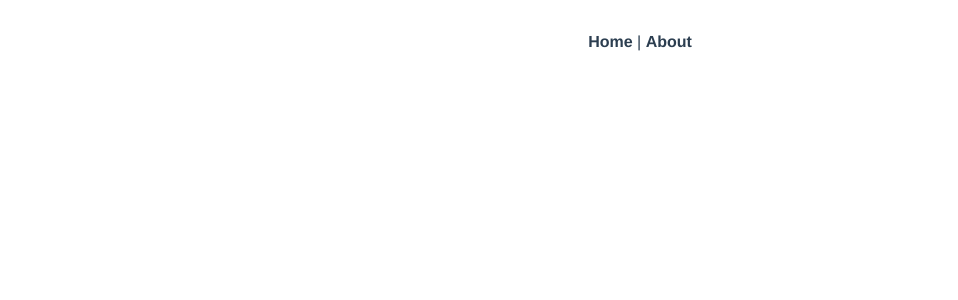
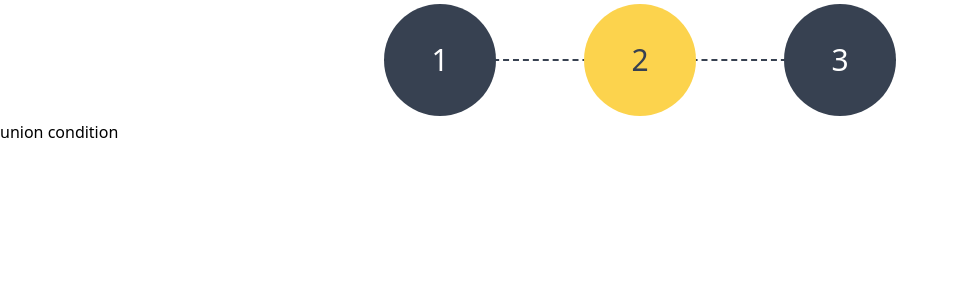
Before and after one commit to dawalberto/Jjoin, a Vue app: page /#/screen2 in a window 1280 px wide. Before the commit this address led to /#/screen1. Shown: the top 300 px of the page, without its empty margins (0-958 px from the left). Built offline with nearby package versions, Linux system fonts and the light colour scheme.

Commit message:
nav steps works and created screens

```diff
--- a/public/index.html
+++ b/public/index.html
@@ -7,7 +7,7 @@
     <link rel="icon" href="<%= BASE_URL %>favicon.ico">
     <title><%= htmlWebpackPlugin.options.title %></title>
   </head>
-  <body>
+  <body style="background-color: white;">
     <noscript>
       <strong>We're sorry but <%= htmlWebpackPlugin.options.title %> doesn't work properly without JavaScript enabled. Please enable it to continue.</strong>
     </noscript>
--- a/src/App.vue
+++ b/src/App.vue
@@ -1,32 +1,15 @@
 <template>
-  <div id="app">
-    <div id="nav">
-      <router-link to="/">Home</router-link> |
-      <router-link to="/about">About</router-link>
-    </div>
+  <div id="app" class="flex flex-col m-auto h-screen max-w-screen-2xl">
+    <nav-steps />
     <router-view />
   </div>
 </template>
 
-<style>
-#app {
-  font-family: Avenir, Helvetica, Arial, sans-serif;
-  -webkit-font-smoothing: antialiased;
-  -moz-osx-font-smoothing: grayscale;
-  text-align: center;
-  color: #2c3e50;
+<script>
+import NavSteps from './components/NavSteps.vue'
+export default {
+  components: { NavSteps }
 }
+</script>
 
-#nav {
-  padding: 30px;
-}
-
-#nav a {
-  font-weight: bold;
-  color: #2c3e50;
-}
-
-#nav a.router-link-exact-active {
-  color: #42b983;
-}
-</style>
+<style></style>
--- a/src/components/HelloWorld.vue
+++ /dev/null
@@ -1,130 +0,0 @@
-<template>
-  <div class="hello">
-    <h1>{{ msg }}</h1>
-    <p>
-      For a guide and recipes on how to configure / customize this project,<br />
-      check out the
-      <a href="https://cli.vuejs.org" target="_blank" rel="noopener"
-        >vue-cli documentation</a
-      >.
-    </p>
-    <h3>Installed CLI Plugins</h3>
-    <ul>
-      <li>
-        <a
-          href="https://github.com/vuejs/vue-cli/tree/dev/packages/%40vue/cli-plugin-babel"
-          target="_blank"
-          rel="noopener"
-          >babel</a
-        >
-      </li>
-      <li>
-        <a
-          href="https://github.com/vuejs/vue-cli/tree/dev/packages/%40vue/cli-plugin-router"
-          target="_blank"
-          rel="noopener"
-          >router</a
-        >
-      </li>
-      <li>
-        <a
-          href="https://github.com/vuejs/vue-cli/tree/dev/packages/%40vue/cli-plugin-vuex"
-          target="_blank"
-          rel="noopener"
-          >vuex</a
-        >
-      </li>
-      <li>
-        <a
-          href="https://github.com/vuejs/vue-cli/tree/dev/packages/%40vue/cli-plugin-eslint"
-          target="_blank"
-          rel="noopener"
-          >eslint</a
-        >
-      </li>
-    </ul>
-    <h3>Essential Links</h3>
-    <ul>
-      <li>
-        <a href="https://vuejs.org" target="_blank" rel="noopener">Core Docs</a>
-      </li>
-      <li>
-        <a href="https://forum.vuejs.org" target="_blank" rel="noopener"
-          >Forum</a
-        >
-      </li>
-      <li>
-        <a href="https://chat.vuejs.org" target="_blank" rel="noopener"
-          >Community Chat</a
-        >
-      </li>
-      <li>
-        <a href="https://twitter.com/vuejs" target="_blank" rel="noopener"
-          >Twitter</a
-        >
-      </li>
-      <li>
-        <a href="https://news.vuejs.org" target="_blank" rel="noopener">News</a>
-      </li>
-    </ul>
-    <h3>Ecosystem</h3>
-    <ul>
-      <li>
-        <a href="https://router.vuejs.org" target="_blank" rel="noopener"
-          >vue-router</a
-        >
-      </li>
-      <li>
-        <a href="https://vuex.vuejs.org" target="_blank" rel="noopener">vuex</a>
-      </li>
-      <li>
-        <a
-          href="https://github.com/vuejs/vue-devtools#vue-devtools"
-          target="_blank"
-          rel="noopener"
-          >vue-devtools</a
-        >
-      </li>
-      <li>
-        <a href="https://vue-loader.vuejs.org" target="_blank" rel="noopener"
-          >vue-loader</a
-        >
-      </li>
-      <li>
-        <a
-          href="https://github.com/vuejs/awesome-vue"
-          target="_blank"
-          rel="noopener"
-          >awesome-vue</a
-        >
-      </li>
-    </ul>
-  </div>
-</template>
-
-<script>
-export default {
-  name: 'HelloWorld',
-  props: {
-    msg: String
-  }
-}
-</script>
-
-<!-- Add "scoped" attribute to limit CSS to this component only -->
-<style scoped>
-h3 {
-  margin: 40px 0 0;
-}
-ul {
-  list-style-type: none;
-  padding: 0;
-}
-li {
-  display: inline-block;
-  margin: 0 10px;
-}
-a {
-  color: #42b983;
-}
-</style>
--- /dev/null
+++ b/src/components/NavSteps.vue
@@ -0,0 +1,73 @@
+<template>
+  <div id="nav">
+    <div class="flex items-center justify-between w-2/5 h-full m-auto relative">
+      <span
+        class="absolute w-full border-b-2 border-dashed border-gray-700 z-0"
+      ></span>
+      <router-link
+        class="step"
+        :class="{ current: currentPage === 'Screen1' }"
+        to="/screen1"
+        >1</router-link
+      >
+      <router-link
+        class="step"
+        :class="{ current: currentPage === 'Screen2' }"
+        to="/screen2"
+        >2</router-link
+      >
+      <router-link
+        class="step"
+        :class="{ current: currentPage === 'Screen3' }"
+        to="/screen3"
+        >3</router-link
+      >
+    </div>
+  </div>
+</template>
+
+<script>
+export default {
+  data() {
+    return {
+      currentPage: ''
+    }
+  },
+  watch: {
+    '$store.state.currentPage': function() {
+      this.currentPage = this.$store.state.currentPage
+    }
+  }
+}
+</script>
+
+<style>
+#nav {
+  height: 15%;
+}
+
+.step {
+  @apply z-10
+  h-28
+  w-28
+  flex
+  items-center
+  justify-center
+  text-3xl
+  text-white
+  rounded-full
+  bg-gray-700
+  transition
+  duration-300
+  cursor-default;
+  will-change: transform;
+}
+
+.current {
+  @apply bg-yellow-300 text-gray-700;
+}
+
+/* .step:hover {
+  @apply transform scale-110 bg-green-400;
+} */
+</style>
--- a/src/router/index.js
+++ b/src/router/index.js
@@ -11,13 +11,25 @@ const routes = [
     component: Home
   },
   {
-    path: '/about',
-    name: 'About',
+    path: '/screen1',
+    name: 'Screen1',
     // route level code-splitting
     // this generates a separate chunk (about.[hash].js) for this route
     // which is lazy-loaded when the route is visited.
     component: () =>
-      import(/* webpackChunkName: "about" */ '../views/About.vue')
+      import(/* webpackChunkName: "about" */ '../views/Screen1.vue')
+  },
+  {
+    path: '/screen2',
+    name: 'Screen2',
+    component: () =>
+      import(/* webpackChunkName: "about" */ '../views/Screen2.vue')
+  },
+  {
+    path: '/screen3',
+    name: 'Screen3',
+    component: () =>
+      import(/* webpackChunkName: "about" */ '../views/Screen3.vue')
   }
 ]
 
--- a/src/store/index.js
+++ b/src/store/index.js
@@ -4,8 +4,14 @@ import Vuex from 'vuex'
 Vue.use(Vuex)
 
 export default new Vuex.Store({
-  state: {},
-  mutations: {},
+  state: {
+    currentPage: ''
+  },
+  mutations: {
+    updateCurrentPage(state, currentPage) {
+      state.currentPage = currentPage
+    }
+  },
   actions: {},
   modules: {}
 })
--- a/src/views/About.vue
+++ /dev/null
@@ -1,5 +0,0 @@
-<template>
-  <div class="about">
-    <h1>This is an about page</h1>
-  </div>
-</template>
--- a/src/views/Home.vue
+++ b/src/views/Home.vue
@@ -1,18 +1,9 @@
 <template>
-  <div class="home bg-green-200">
-    <img alt="Vue logo" src="../assets/logo.png" />
-    <HelloWorld msg="Welcome to Your Vue.js App" />
-  </div>
+  <div></div>
 </template>
 
 <script>
-// @ is an alias to /src
-import HelloWorld from '@/components/HelloWorld.vue'
-
 export default {
-  name: 'Home',
-  components: {
-    HelloWorld
-  }
+  name: 'Home'
 }
 </script>
--- /dev/null
+++ b/src/views/Screen1.vue
@@ -0,0 +1,15 @@
+<template>
+  <div>
+    <h1>drag and drop</h1>
+  </div>
+</template>
+
+<script>
+export default {
+  mounted: function() {
+    this.$store.commit('updateCurrentPage', this.$route.name)
+  }
+}
+</script>
+
+<style></style>
--- /dev/null
+++ b/src/views/Screen2.vue
@@ -0,0 +1,15 @@
+<template>
+  <div>
+    <h1>union condition</h1>
+  </div>
+</template>
+
+<script>
+export default {
+  mounted: function() {
+    this.$store.commit('updateCurrentPage', this.$route.name)
+  }
+}
+</script>
+
+<style></style>
--- /dev/null
+++ b/src/views/Screen3.vue
@@ -0,0 +1,15 @@
+<template>
+  <div>
+    <h1>save files</h1>
+  </div>
+</template>
+
+<script>
+export default {
+  mounted: function() {
+    this.$store.commit('updateCurrentPage', this.$route.name)
+  }
+}
+</script>
+
+<style></style>
```
